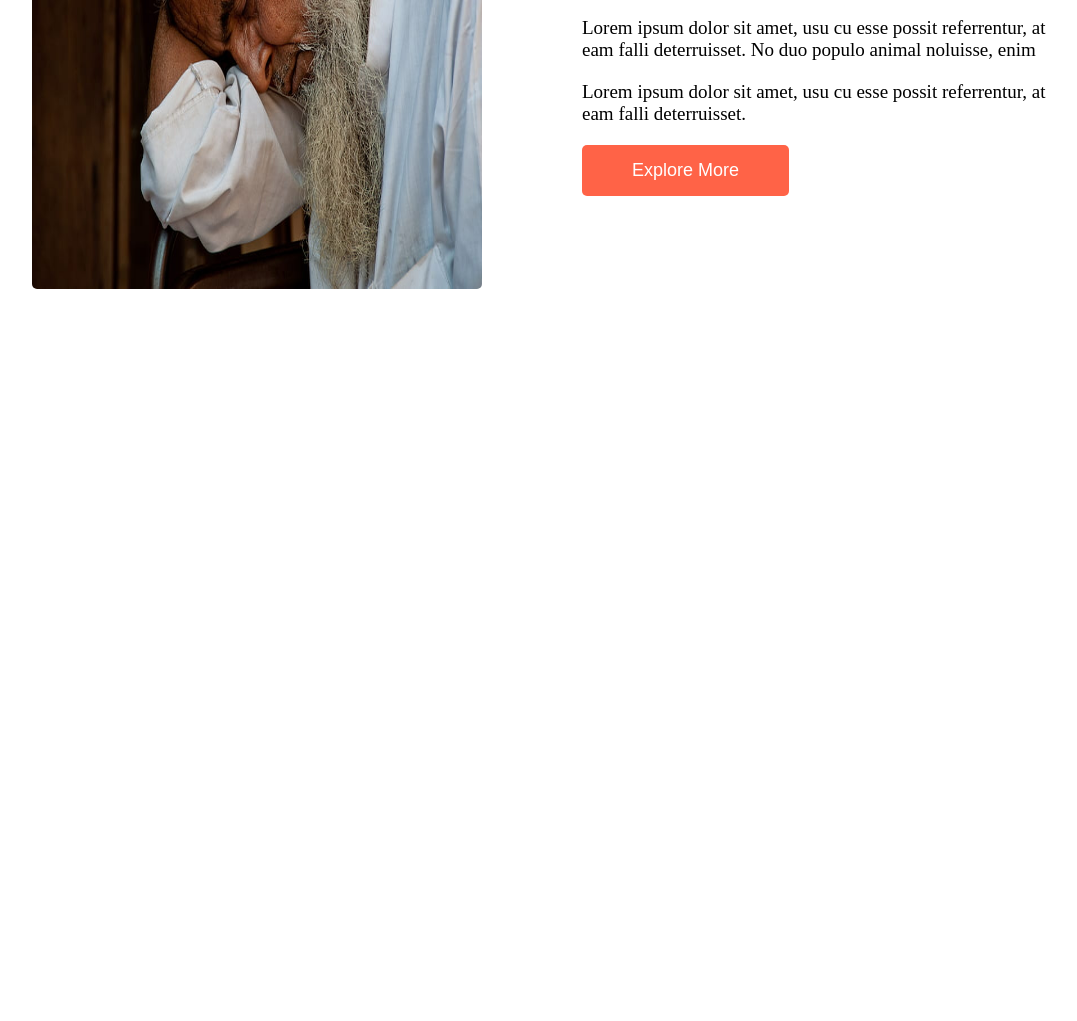
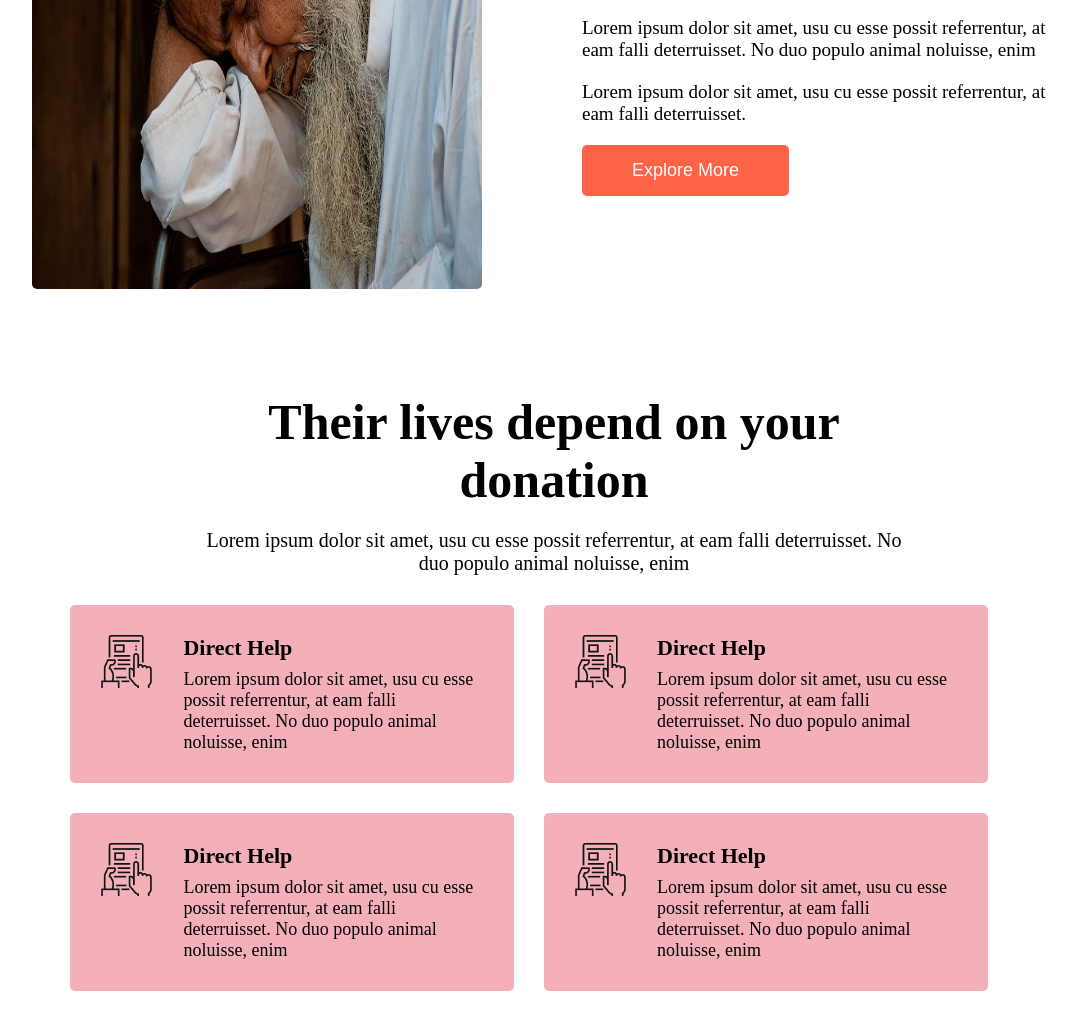
Before and after one commit to Kauserul/eid-zakat, a plain HTML site: page index.html in a window 1280 px wide. Shown: the part 1612-2633 px from the top of the page, without its empty margins (96-1173 px from the left). Before the commit the page ends 1905 px from the top, so only its background shows below. Drawn offline with Linux system fonts and the light colour scheme.

Commit message:
help added

```diff
--- a/index.html
+++ b/index.html
@@ -75,6 +75,68 @@
           </div>
         </div>
       </section>
+
+      <section class="direct-help">
+        <div class="title">
+          <h1>Their lives depend on your donation</h1>
+          <p>
+            Lorem ipsum dolor sit amet, usu cu esse possit referrentur, at eam
+            falli deterruisset. No duo populo animal noluisse, enim
+          </p>
+        </div>
+        <div class="help-other">
+          <div class="help">
+            <div class="icon">
+              <img src="image/Frame-1.png" alt="" />
+            </div>
+            <div class="des">
+              <h3>Direct Help</h3>
+              <p>
+                Lorem ipsum dolor sit amet, usu cu esse possit referrentur, at
+                eam falli deterruisset. No duo populo animal noluisse, enim
+              </p>
+            </div>
+          </div>
+          <div class="help">
+            <div class="icon">
+              <img src="image/Frame-1.png" alt="" />
+            </div>
+            <div class="des">
+              <h3>Direct Help</h3>
+              <p>
+                Lorem ipsum dolor sit amet, usu cu esse possit referrentur, at
+                eam falli deterruisset. No duo populo animal noluisse, enim
+              </p>
+            </div>
+          </div>
+        </div>
+        <div class="help-other">
+          <div class="help">
+            <div class="icon">
+              <img src="image/Frame-1.png" alt="" />
+            </div>
+            <div class="des">
+              <h3>Direct Help</h3>
+              <p>
+                Lorem ipsum dolor sit amet, usu cu esse possit referrentur, at
+                eam falli deterruisset. No duo populo animal noluisse, enim
+              </p>
+            </div>
+          </div>
+          <div class="help">
+            <div class="icon">
+              <img src="image/Frame-1.png" alt="" />
+            </div>
+            <div class="des">
+              <h3>Direct Help</h3>
+              <p>
+                Lorem ipsum dolor sit amet, usu cu esse possit referrentur, at
+                eam falli deterruisset. No duo populo animal noluisse, enim
+              </p>
+            </div>
+          </div>
+        </div>
+      </section>
     </main>
   </body>
 </html>
--- a/style.css
+++ b/style.css
@@ -110,3 +110,51 @@ section{
     margin-bottom: 20px;
     font-size: 19px;
 }
+
+.direct-help .title{
+    width: 700px;
+    text-align: center;
+    margin-left: 300px;
+}
+
+.direct-help .title h1{
+    font-size: 50px;
+    margin-bottom: 20px;
+}
+
+.direct-help .title p{
+    font-size: 20px;
+    margin-bottom: 30px;
+}
+
+.direct-help .help-other{
+    padding: 0 13%;
+}
+
+.direct-help .help-other .help{
+    background-color: #f3b0b8;
+    width: 400px;
+    padding: 30px 30px;
+    border-radius: 5px;
+    display: flex;
+    margin-right: 30px;
+    margin-bottom: 30px;
+}
+
+
+.direct-help .help-other .help .des{
+    margin-left: 30px;
+}
+
+.direct-help .help-other .help .des h3{
+    font-size: 22px;
+    margin-bottom: 8px;
+}
+
+.direct-help .help-other .help .des p{
+    font-size: 18px;
+}
+
+.direct-help .help-other{
+    display: flex;
+}
```
Also changed, not shown: image/1.jpg (added), image/2.jpg (added), image/3.jpg (added), image/Frame-1.png (added).
